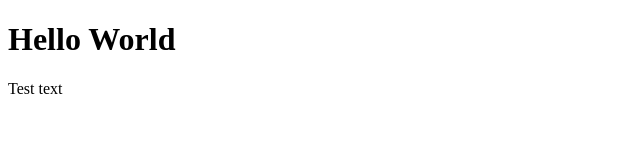
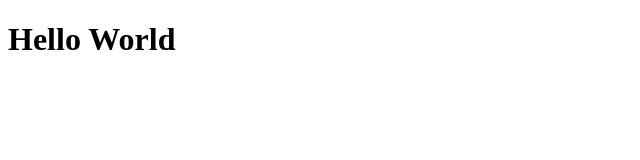
Before and after one commit to MishaVasichko/project, a plain HTML site: page index.html in a window 1280 px wide. Shown: the full height of the page, 0-640 px from the left. Drawn offline with Linux system fonts and the light colour scheme.

Commit message:
remove test text

```diff
--- a/index.html
+++ b/index.html
@@ -8,6 +8,5 @@
 </head>
 <body>
     <h1>Hello World</h1>
-    <p>Test text</p>
 </body>
 </html>
```
